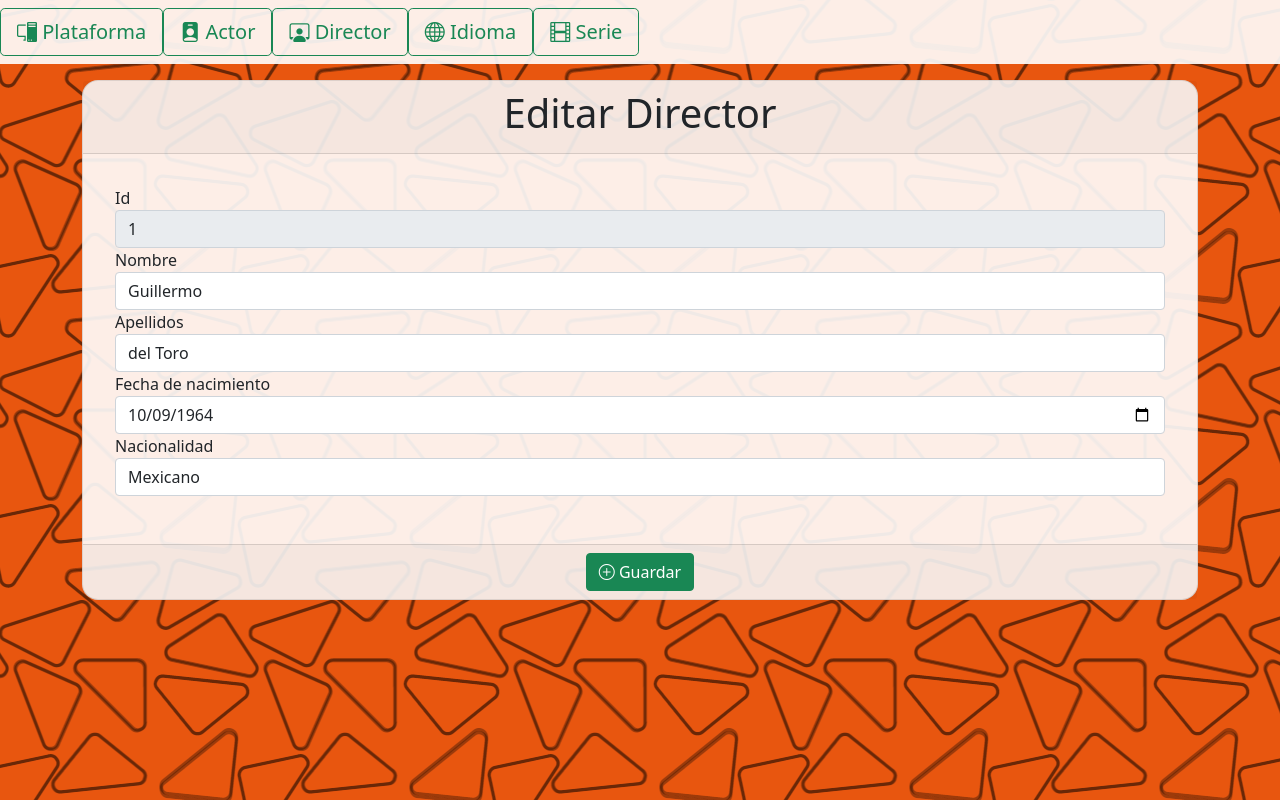
After one commit to IsaacPilatuna/Actividad1-Backend-VIU, a PHP site: page /Views/Director/Componentes/Editar.php?id=1 in a window 1280 px wide. The commit adds this page. Run offline with PHP 8.4, Linux system fonts and the light colour scheme; data comes from the database, SQL or seed files in the repository; some libraries are stand-ins or nearby versions.

Commit message:
CRUD Directores

```diff
--- /dev/null
+++ b/Views/Director/Componentes/Editar.php
@@ -0,0 +1,46 @@
+
+<div class="module">
+<?php include("../../../navbar.php")?>
+    <div class="container">
+        <div class="card">
+            <div class="card-header">
+                <h1 class="text-center">Editar Director</h1>
+            </div>
+            <div class="card-body form-container">
+                <?php
+                    $id = $_GET['id'];
+                    $query = "SELECT * FROM Director WHERE id=$id";
+                    $results = mysqli_query($conexion, $query);
+                    $director = mysqli_fetch_object($results);
+                ?>
+                <form id="form" action="/Controllers/Director/Actualizar.php" method="POST">
+                    <div class="form-group">
+                        <label for="id">Id</label>
+                        <input type="text" class="form-control" id="id" name="id" placeholder="Id" required readonly value="<?= $director->id ?>">
+                    </div>
+                    <div class="form-group">
+                        <label for="nombre">Nombre</label>
+                        <input type="text" class="form-control" id="nombre" name="nombre" placeholder="Nombre" required value="<?= $director->nombre ?>">
+                    </div>
+                    <div class="form-group">
+                        <label for="nombre">Apellidos</label>
+                        <input type="text" class="form-control" id="apellidos" name="apellidos" placeholder="Apellidos" required value="<?= $director->apellidos ?>">
+                    </div>
+                    <div class="form-group">
+                        <label for="nombre">Fecha de nacimiento</label>
+                        <input type="date" class="form-control" id="fechaNacimiento" name="fechaNacimiento" placeholder="Fecha de Nacimiento" required value="<?= $director->fechaNacimiento ?>">
+                    </div>
+                    <div class="form-group">
+                        <label for="nombre">Nacionalidad</label>
+                        <input type="text" class="form-control" id="nacionalidad" name="nacionalidad" placeholder="Nacionalidad" required value="<?= $director->nacionalidad ?>">
+                    </div>
+                </form>
+            </div>
+            <div class="card-footer text-center">
+                <button class="btn btn-success" form="form" value="actualizar">
+                    <i class="bi-plus-circle"></i> Guardar
+                </button>
+            </div>
+        </div>
+    </div>
+</div>
--- a/Views/Director/Componentes/Tabla.php
+++ b/Views/Director/Componentes/Tabla.php
@@ -7,6 +7,7 @@
       <th scope="col">Apellidos</th>
       <th scope="col">Fecha de Nacimiento</th>
       <th scope="col">Nacionalidad</th>
+      <th scope="col">Acciones</th>
     </tr>
   </thead>
   <tbody>
@@ -20,6 +21,10 @@
           <td><?php echo $row['apellidos']; ?></td>
           <td><?php echo $row['fechaNacimiento']; ?></td>
           <td><?php echo $row['nacionalidad']; ?></td>
+          <td class="buttons-container">
+            <a class="btn btn-danger" href="/Controllers/Director/Eliminar.php?id=<?= $row['id'];?>"> <i class="bi-trash"></i> Eliminar</a>
+            <a class="btn btn-primary" href="./Componentes/Editar.php?id=<?= $row['id'];?>"> <i class="bi-pencil"></i> Editar</a>
+           </td>
         </tr>
       <?php } ?>
   </tbody>
```
Also changed, not shown: Controllers/Director/Actualizar.php (added, +11 -0 lines), Controllers/Director/Agregar.php (added, +10 -0 lines), Controllers/Director/Eliminar.php (added, +7 -0 lines), Views/Director/Componentes/Agregar.php (+7 -6 lines).
